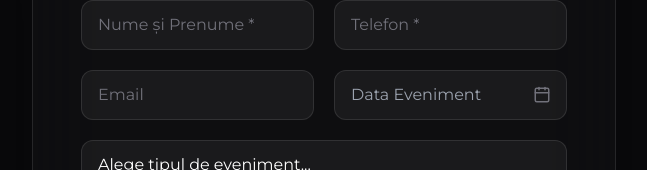
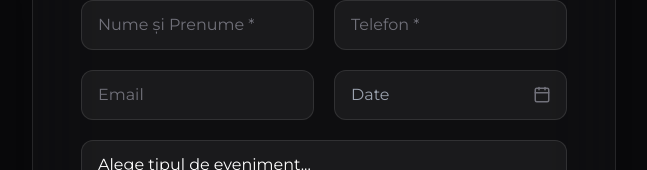
Before and after one commit to kristofihans/TrueFrame, a React (Vite) app: page / in a window 1280 px wide. Shown: the part 5267-5437 px from the top of the page, without its empty margins (632-1279 px from the left). Built offline with nearby package versions, Linux system fonts and the light colour scheme; no server answers.

Commit message:
date update

```diff
--- a/src/pages/Home.jsx
+++ b/src/pages/Home.jsx
@@ -395,7 +395,7 @@ export default function Home() {
                     <input
                       type="text"
                       id="date"
-                      placeholder="Data Eveniment"
+                      placeholder="Date"
                       onFocus={(e) => { e.target.type = 'date'; try { e.target.showPicker(); } catch (err) {} }}
                       onBlur={(e) => { if (!e.target.value) e.target.type = 'text'; }}
                       onClick={(e) => { e.target.type = 'date'; try { e.target.showPicker(); } catch (err) {} }}
```
